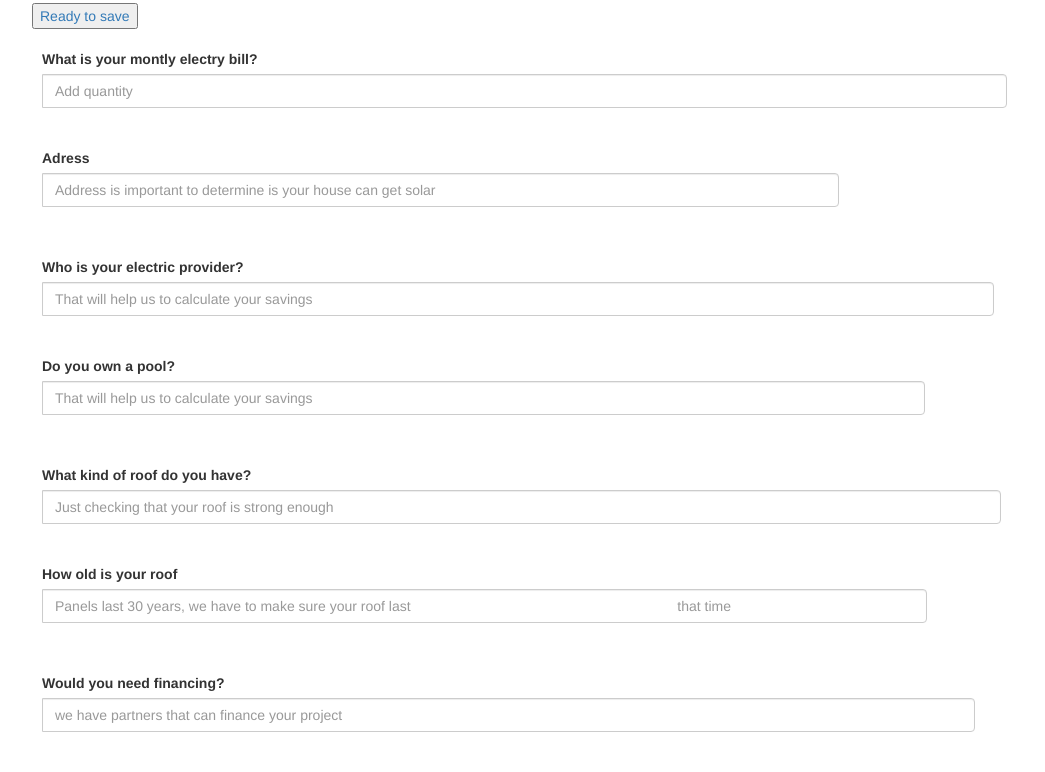
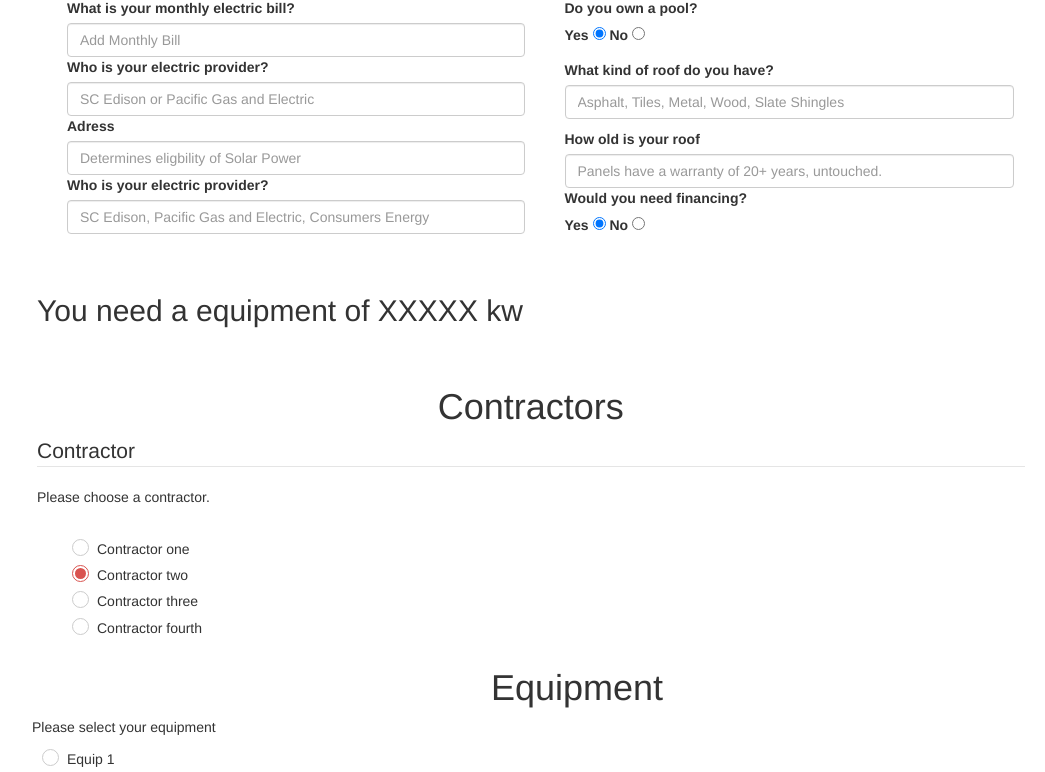
Before and after one commit to chrahum/Solar-PV-Panels, a plain HTML site: page SolarProject/index.html in a window 1280 px wide. Shown: the part 457-1229 px from the top of the page, without its empty margins (48-1093 px from the left). Drawn offline with nearby package versions, Linux system fonts and the light colour scheme.

Commit message:
made questionaire more legible and easier to read and change

```diff
--- a/SolarProject/css/styles.css
+++ b/SolarProject/css/styles.css
@@ -8,6 +8,10 @@ h1 {
     text-align: center;
 }
 
-input{
+/*input{
     min-width: 750px;
+}*/
+
+h3 {
+    text-align: center;
 }
--- a/SolarProject/index.html
+++ b/SolarProject/index.html
@@ -73,75 +73,68 @@
 				</div>
 			</div>
 
+
+			<div>
 				<div id="questionaire">
 					<h1>Questionnaire</h1>
-					<div class="container col-md-11">
-						<!--contains questionary-->
+					<h3>Clean, Safe, Renewable. Solar Power. Why Not?</h3>
+					<a href="#section2"><button class=".btn-lg">Ready to save</button></a>
+					<div class="container">
 						<div class="row">
-							<h1>Are you ready to save money and help the enviroment?</h1>
-							<a href="#section2"><button class=".btn-lg">Ready to save</button></a>
+							<div class="col-md-5">
+								<form>
+								<label for="bill">What is your monthly electric bill?</label>
+								<input type="number" class="form-control" placeholder="Add Monthly Bill" />
+
+
+
+								<label for="provider ">Who is your electric provider?</label>
+								<input type="text " class="form-control " placeholder="SC Edison or Pacific Gas and Electric">
+
+
+
+								<label for="adress">Adress</label>
+								<input type="text" class="form-control" placeholder="Determines eligbility of Solar Power" />
+
+								<label for="provider ">Who is your electric provider?</label>
+								<input type="text" class="form-control " placeholder="SC Edison, Pacific Gas and Electric, Consumers Energy">
+								</form>
 
 							</div>
-						<!--row1-->
 
-						<div class="row" id="section2">
+							<div>
+								<form class="col-md-5">
+								<label for="pool ">Do you own a pool?</label>
+								<p>
+								<label> Yes <input type="radio" name="choosePool" value="Yes" checked></label>
+								<label> No 	<input type="radio" name="choosePool" value="No"></label>
+								</p>
+								<p>
+								<label for="roof1 ">What kind of roof do you have?</label>
+								<input type="text " class="form-control " placeholder="Asphalt, Tiles, Metal, Wood, Slate Shingles">
+								</p>
+								<label for="roof2 ">How old is your roof</label>
+								<input type="number" class="form-control " placeholder="Panels have a warranty of 20+ years, untouched.">
 
-							<div class="input-group">
-								<label for="bill">What is your montly electry bill?</label>
-								<input type="text" class="form-control" placeholder="Add quantity">
-							</div><br>
-
-							<div class="input-group">
-								<label for="adress">Adress</label>
-								<input type="text" class="form-control" " placeholder="Address is important to determine is your house can get solar " >
-						</div><br>
-					</div>
-					<!--row2-->
-					<div class="row ">
-						<div class="input-group ">
-							<label for="provider ">Who is your electric provider?</label>
-							<input type="text " class="form-control " placeholder="That will help us to calculate your savings " >
-						</div><br>
-
-						<div class="input-group ">
-							<label for="pool ">Do you own a pool?</label>
-							<input type="text " class="form-control " placeholder="That will help us to calculate your savings " >
-						</div><br>
-			</div>
-			<!--row3-->
-
-					<div class="row ">
-						<div class="input-group ">
-							<label for="roof1 ">What kind of roof do you have?</label>
-							<input type="text " class="form-control " placeholder="Just checking that your roof is strong enough " >
-						</div><br>
-
-						<div class="input-group ">
-							<label for="roof2 ">How old is your roof</label>
-							<input type="text " class="form-control " placeholder="Panels last 30 years, we have to make sure your roof last
-									that time "
-								aria-describedby="basic-addon1 ">
-						</div><br>
-					</div>
-					<!--row4-->
-
-					<div class="row ">
-						<div class="input-group ">
 									<label for="finance ">Would you need financing?</label>
-							<input type="text " class="form-control " placeholder="we have partners that can finance your project
-									" aria-describedby="basic-addon1 ">
-						</div><br>
-					</div>
-					<!--row5-->
-
-			</div><!--End of container questionary-->
+									<br>
+									<label> Yes <input type="radio" name="chooseFinancing" value="YesFinancing" checked></label>
+									<label> No 	<input type="radio" name="chooseFinancing" value="NoFinancing"></label>
+									</form>
 							</div>
 
-		<div class="container "> <!--container-->
+						</div>
+					</div>
+				</div>
+			</div>
+
+			<div class="container ">
+				<!--container-->
 				<div class="row col-md-8">
 					<h2> You need a equipment of XXXXX kw </h2>
 				</div>
-		</div> <!--End of container-->
+			</div>
+			<!--End of container-->
 
 
 
@@ -170,7 +163,7 @@
                                 </label>
 						</div>
 						<div class="radio radio-danger">
-                                <input type="radio" name="contractor" id="c3" value="option3" >
+							<input type="radio" name="contractor" id="c3" value="option3">
 							<label for="contractor3">
                                     Contractor three
                                 </label>
@@ -183,7 +176,8 @@
 						</div>
 
 				</fieldset>
-            </div> <!--End of container contractors-->
+				</div>
+				<!--End of container contractors-->
 
 				<div id="chooseEquipment container ">
 					<h1>Equipment</h1>
@@ -220,7 +214,8 @@
                                     Equip 5
                                 </label>
 					</div>
-				</div> <!--End of container equipment-->
+				</div>
+				<!--End of container equipment-->
 
 
 
@@ -228,11 +223,10 @@
 					<fieldset>
 						<legend>Engineering</legend>
 						<img src="http://images.wisegeek.com/technical-electrical-engineer.jpg " alt="image profile " width="242 ">
-        <br>
-        <p> ggsghsggsshsghsghsgshgshsgshss  dsadsdsddsdadsadsadsd
-            ddsdsadasdsddssdsadsa sdsadsddsdsddsdsdsdsadsdsdsadsds</p>
+						<p> ggsghsggsshsghsghsgshgshsgshss dsadsdsddsdadsadsadsd ddsdsadasdsddssdsadsa sdsadsddsdsddsdsdsdsadsdsdsadsds</p>
 					</fieldset>
-			</div> <!--End of container engineer-->
+				</div>
+				<!--End of container engineer-->
 
 				<div id="results ">
 				</div>
```
Lines whose indentation alone changed are shown as unchanged.
